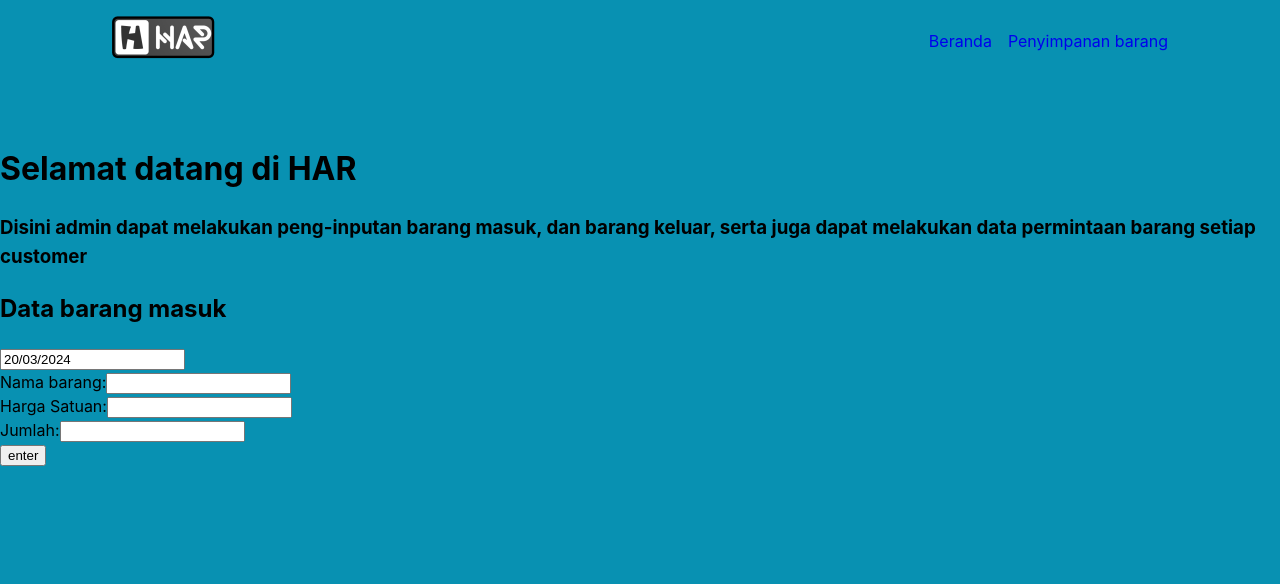
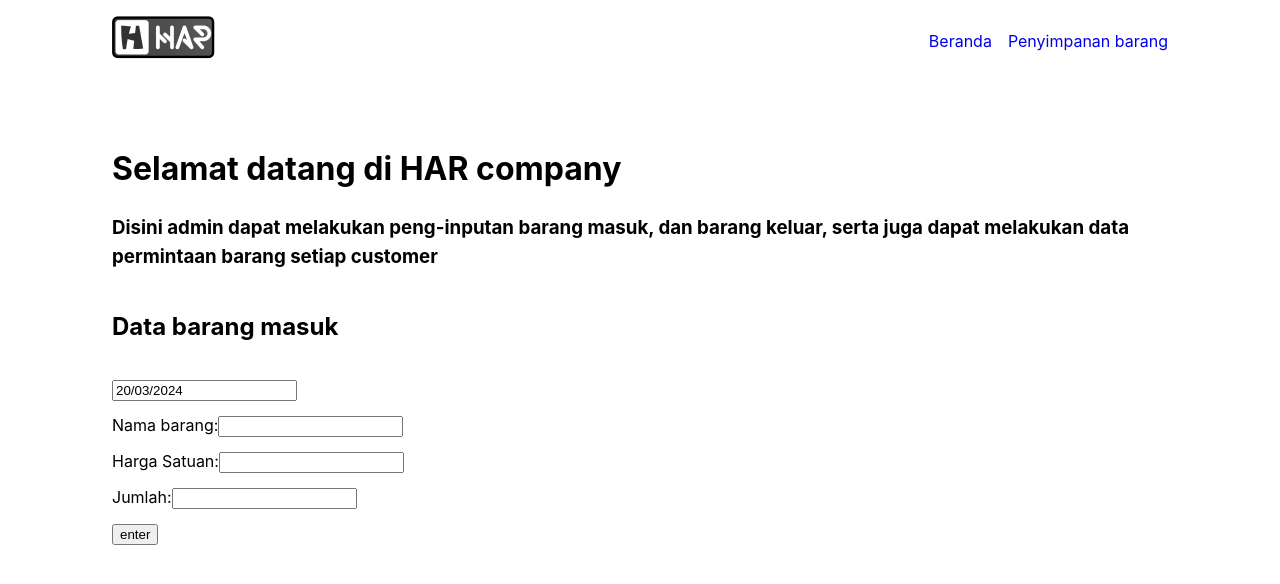
Before and after one commit to irsyadalaudin/items-storage, a React (Vite) app in the folder admin/: page / in a window 1280 px wide. Shown: the top 584 px of the page. Built offline with nearby package versions, Linux system fonts and the light colour scheme.

Commit message:
removed bg color

```diff
--- a/admin/src/components/Home.jsx
+++ b/admin/src/components/Home.jsx
@@ -1,7 +1,7 @@
 const Home = () => {
     return (
-        <div className='mt-20'>
-            <h1>Selamat datang di HAR</h1>
+        <div className='mt-20 px-28'>
+            <h1>Selamat datang di HAR company</h1>
             <h3>Disini admin dapat melakukan peng-inputan barang masuk, dan barang keluar, serta juga dapat melakukan data permintaan barang setiap customer</h3>
         </div>
     )
--- a/admin/src/components/Storage.jsx
+++ b/admin/src/components/Storage.jsx
@@ -95,8 +95,8 @@ const Storage = () => {
 	}
 
     return (
-        <>
-            <form onSubmit={handleSubmit}>
+        <div className='px-28'>
+            <form className='flex flex-col gap-3' onSubmit={handleSubmit}>
                 <h2>Data barang masuk</h2>
 				<DatePickerInput
 					selectedDate={selectedDate}
@@ -194,7 +194,7 @@ const Storage = () => {
 					<button onClick={() => handleDeleteAll()}>delete all</button>
 				)}
 			</>
-        </>
+        </div>
 	)
 }
 
--- a/admin/src/index.css
+++ b/admin/src/index.css
@@ -26,7 +26,7 @@ body {
 	/* background-color: rgb(168 162 158); */
 	/* background-color: #0d6efd; */
 	/* background-image: linear-gradient(180deg, rgba(255, 255, 255, 0.15), rgba(255, 255, 255, 0)), linear-gradient(180deg, #0d6efd, #0d6efd) */
-	background-color: rgb(8 145 178);
+	/* background-color: rgb(8 145 178); */
 }
 
 /* @media (prefers-color-scheme: light) {
```
